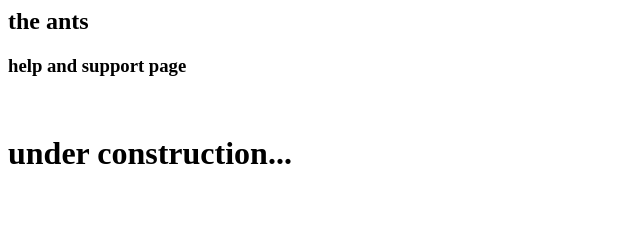
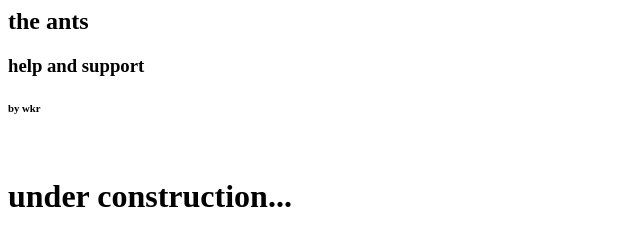
Before and after one commit to PandemicPIG/the-ants-support, a plain HTML site: page index.html in a window 1280 px wide. Shown: the whole page, without its empty margins (0-640 px from the left). Drawn offline with Linux system fonts and the light colour scheme.

Commit message:
test deployment

```diff
--- a/index.html
+++ b/index.html
@@ -4,7 +4,8 @@
 	<head>
 	<body>
 		<h2>the ants</h2>
-		<h3>help and support page</h3>
+		<h3>help and support</h3>
+		<h6>by wkr</h6>
 		<br>
 		<h1>under construction...<h1>
 	</body>
```
